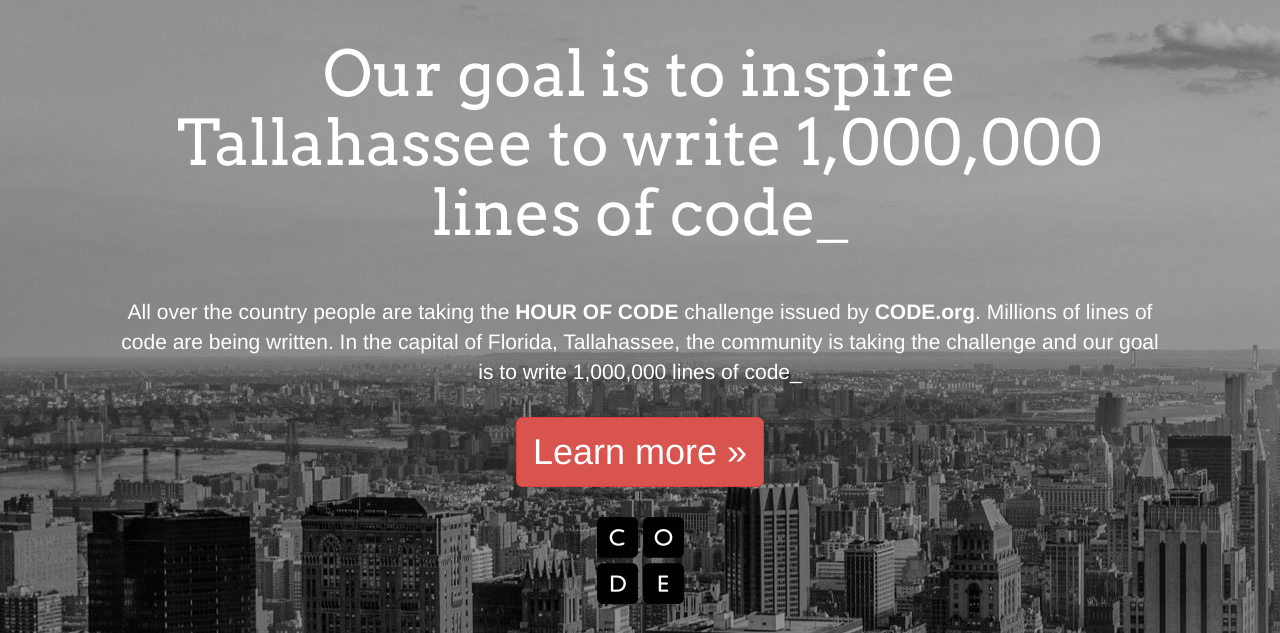
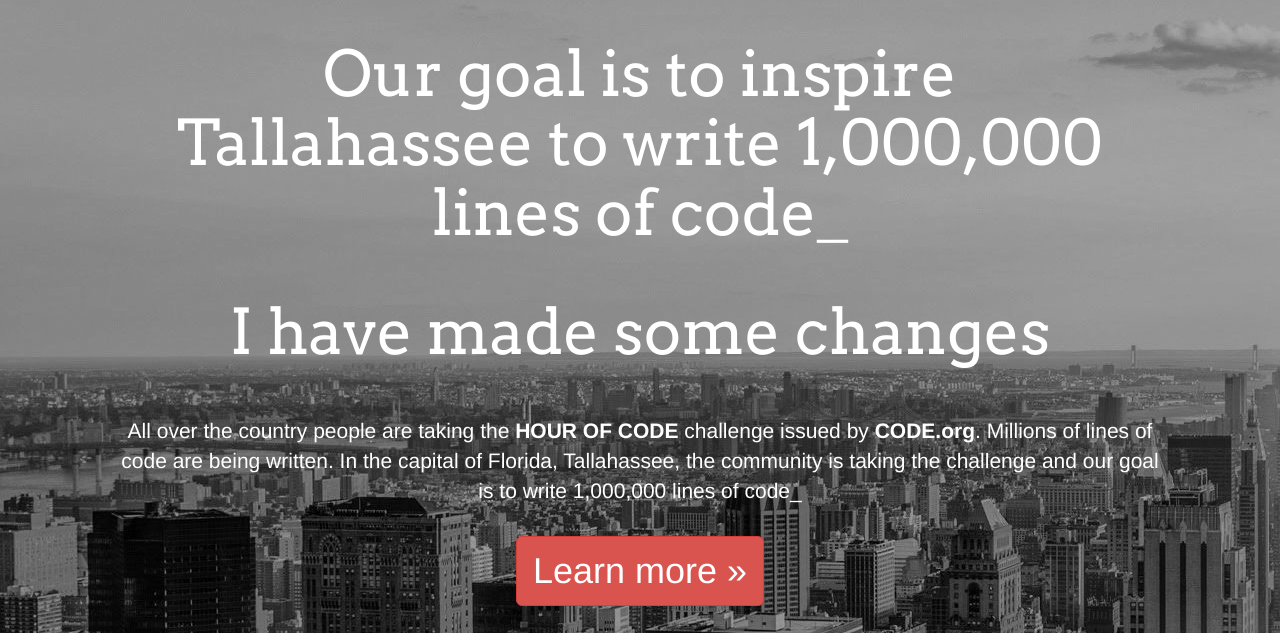
Before and after one commit to eldi2000/eldi2000, a plain HTML site: page index.html in a window 1280 px wide. Shown: the part 59-692 px from the top of the page. Drawn offline with nearby package versions, Linux system fonts and the light colour scheme.

Commit message:
Example changes

```diff
--- a/index.html
+++ b/index.html
@@ -56,6 +56,7 @@
     <div class="jumbotron">
       <div class="container">
         <h1>Our goal is to inspire <br>Tallahassee to write 1,000,000<br> lines of code_</h1>
+        <h1>I have made some changes</h1>
         <p>All over the country people are taking the <strong>HOUR OF CODE</strong> challenge issued by <strong>CODE.org</strong>. Millions of lines of code are being written. In the capital of Florida, Tallahassee, the community is taking the challenge and our goal is to write 1,000,000 lines of code_</p>
         <p><a class="btn btn-danger btn-lg" role="button">Learn more &raquo;</a></p>
         <img src="images/code.png" title="Code.org logo" alt="Code.org">
```
